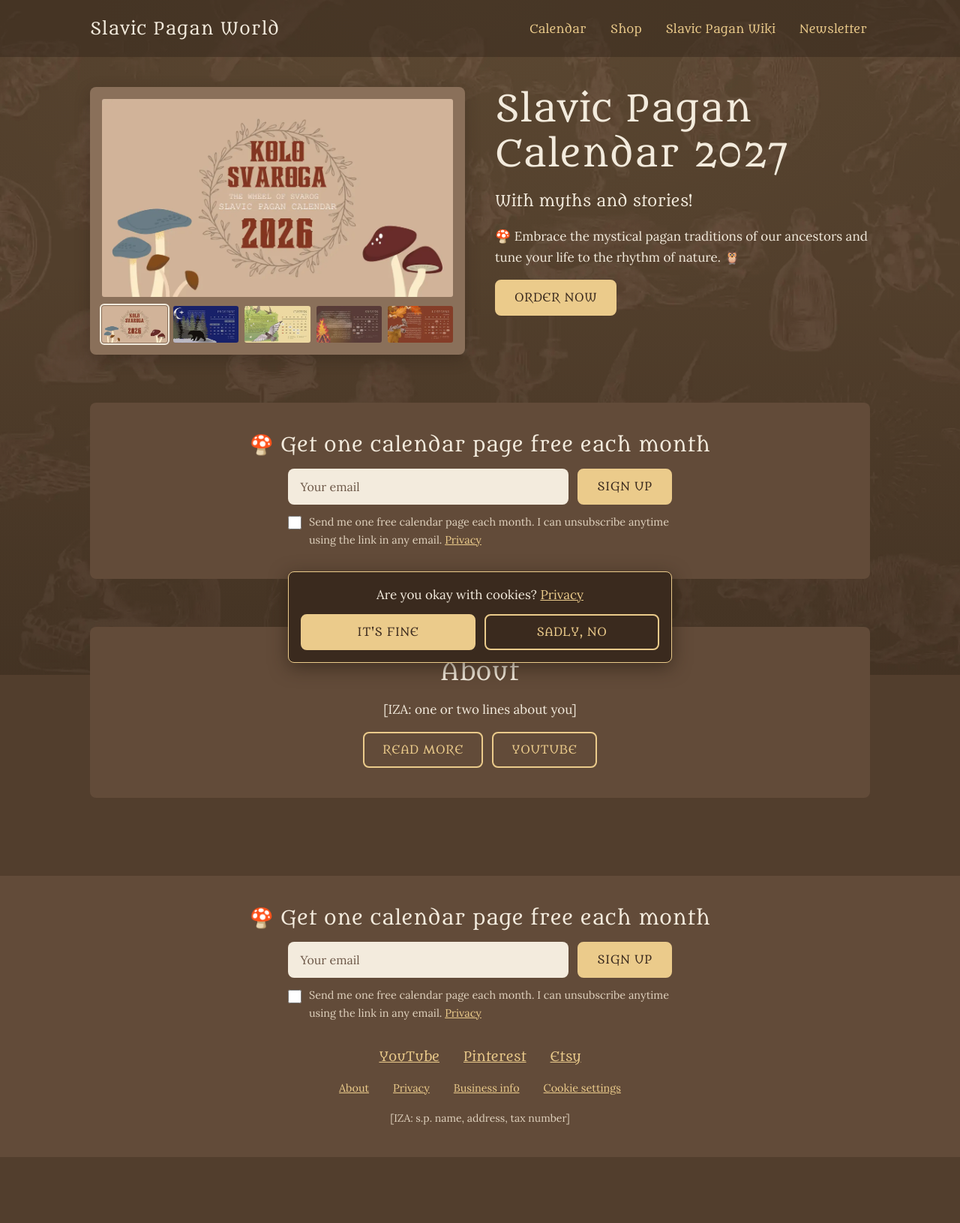
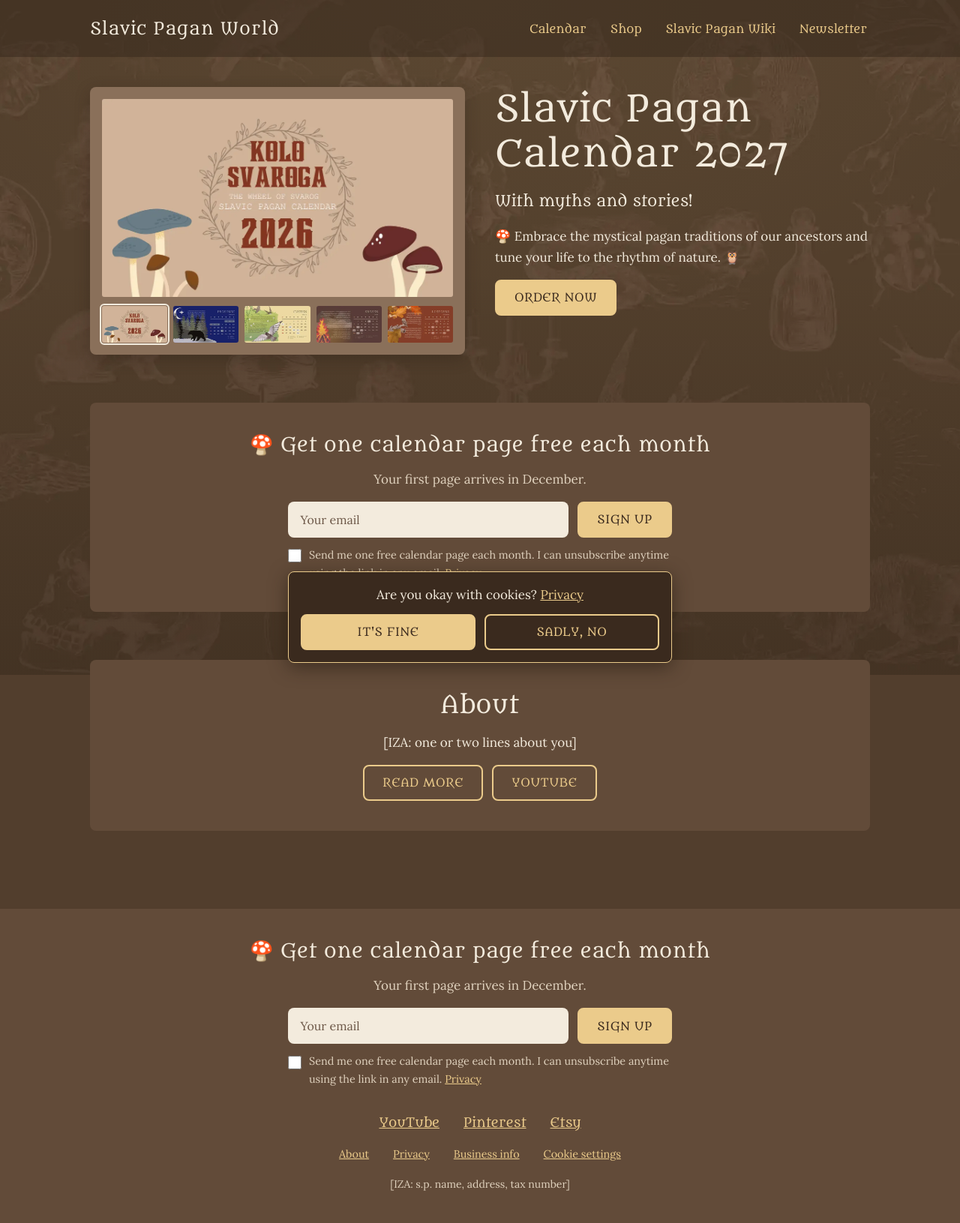
Before and after one commit to vendi525/slavic_pagan_world, a Jekyll site: the page built from index.html, in a window 1280 px wide. Shown: the whole page at 75% size. Built offline with Jekyll 4.4.1, drawn with Linux system fonts in a browser that asks for light colours; before the commit the page ends 1543 px from its top, so only the background shows below that.

Commit message:
Add Iza's email wording and reminder timer to the newsletter script
Welcome and monthly emails use the agreed plain text, with Etsy and
business details as placeholders that keep them from reaching
subscribers. A daily timer emails reminders on the planned dates. The
site now says the first page arrives in December and links to the
YouTube channel.

Co-Authored-By: Claude Opus 5.5 <noreply@anthropic.com>

```diff
--- a/_config.yml
+++ b/_config.yml
@@ -1,6 +1,7 @@
 title: Slavic Pagan World
 url: https://slavicpaganworld.com
 markdown: kramdown
+newsletter_note: "Your first page arrives in December." # remove on December 1, 2026
 newsletter_endpoint: "https://script.google.com/macros/s/AKfycbxEVLCJFKEjDWVRIVebPwnLEn1mYXCuTCqgkHF6QuWbbL54Tlvnkm8eqZl4d-GOTH88mQ/exec"
 exclude:
   - README.md
--- a/_data/links.yml
+++ b/_data/links.yml
@@ -1,7 +1,7 @@
 # [IZA: replace each "#" with the real link]
 social:
   - label: YouTube
-    url: "#"
+    url: https://www.youtube.com/@theslavicfairy
   - label: Pinterest
     url: "#"
   - label: Etsy
--- a/_includes/newsletter-box.html
+++ b/_includes/newsletter-box.html
@@ -1,6 +1,7 @@
 {% comment %} Signups are saved to a Google Sheet, see tools/newsletter-sheet.gs. {% endcomment %}
 <section class="newsletter-box{% if include.compact %} newsletter-box-compact{% endif %}">
   <h2 class="newsletter-title">🍄 Get one calendar page free each month</h2>
+  {% if site.newsletter_note %}<p class="newsletter-note">{{ site.newsletter_note }}</p>{% endif %}
   <form class="newsletter-form" method="post" data-newsletter{% if site.newsletter_endpoint != "" %} action="{{ site.newsletter_endpoint }}"{% endif %}>
     <label class="newsletter-email">
       <span class="visually-hidden">Email address</span>
--- a/assets/css/main.css
+++ b/assets/css/main.css
@@ -294,6 +294,7 @@ a:hover { color: var(--accent-hover); }
 .newsletter-consent input { width: 1.15rem; height: 1.15rem; margin: 0.2rem 0 0; flex: none; accent-color: var(--accent); }
 
 .newsletter-website { position: absolute; left: -9999px; }
+.newsletter-note { color: var(--muted); }
 .newsletter-status { grid-column: 1 / -1; margin: 0; }
 .newsletter-status:empty { display: none; }
 
```
Also changed, not shown: 1 other file.
